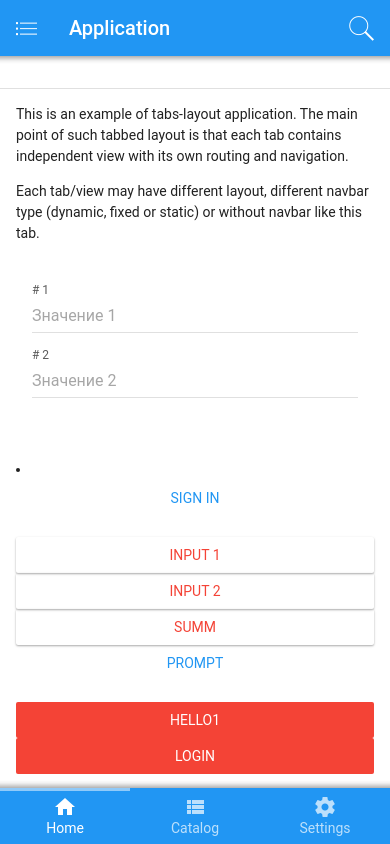
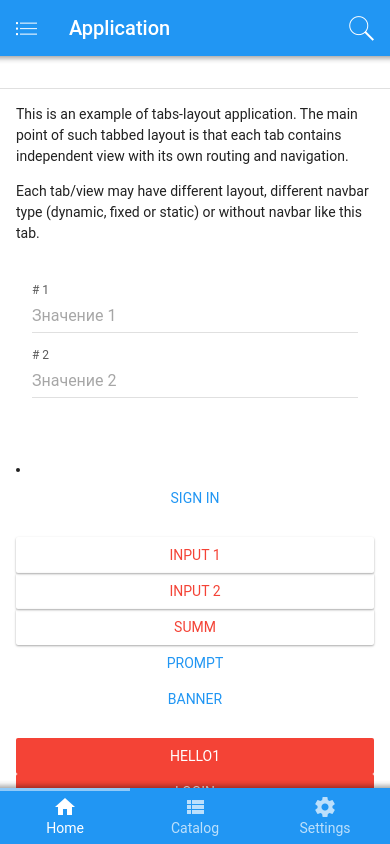
Before and after one commit to Roman-Labtech/F2v1, a website: page www/index.html in a window 390 px wide. Drawn offline with Linux system fonts and the light colour scheme; files that its build step writes are made by us from their sources; files whose address does not match are found by name.

Commit message:
Add files via upload

```diff
--- a/www/index.html
+++ b/www/index.html
@@ -236,6 +236,8 @@
 
                 <button class="col button open-prompt">Prompt</button>
 
+                 <button class="col button banner">Banner</button>
+
                <br>
                <button class="red col button button-fill color-red"
                onclick="
```
